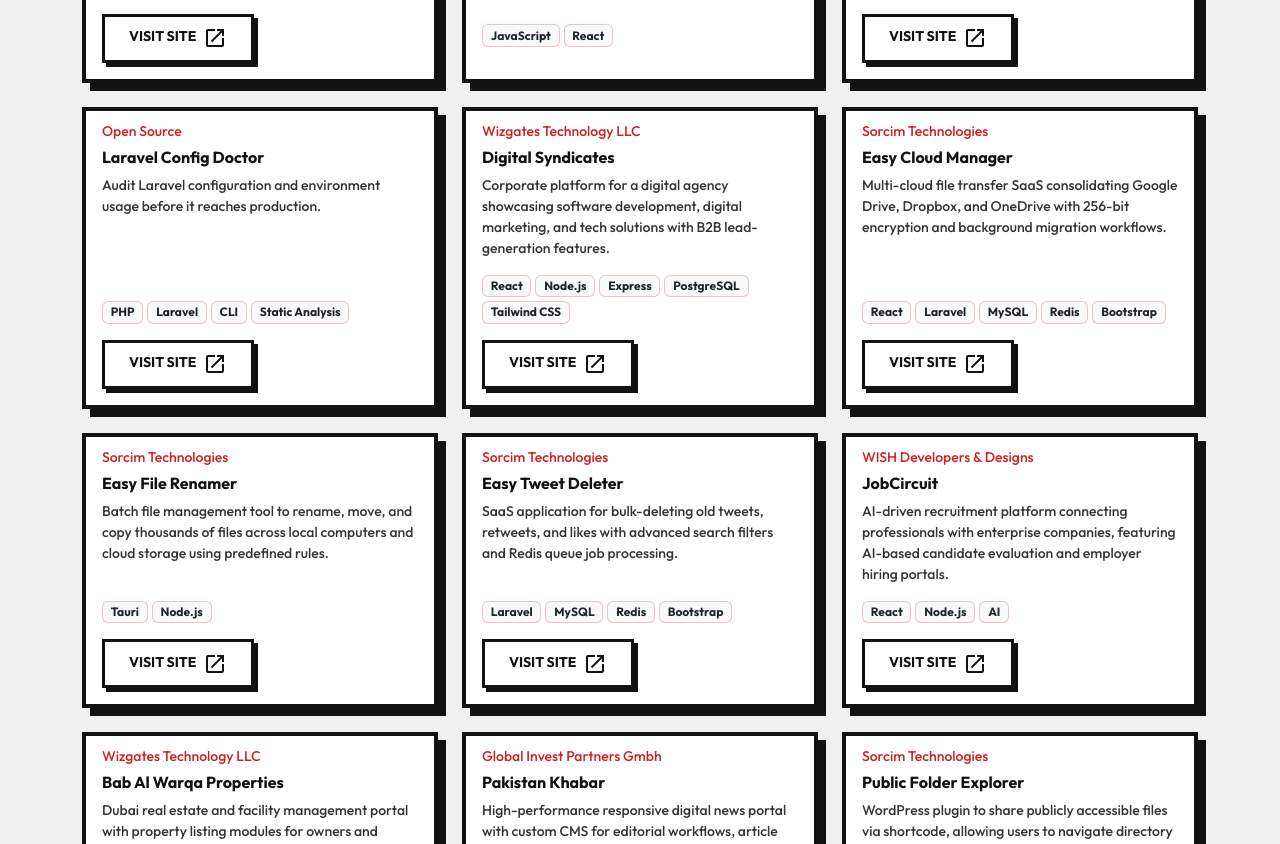
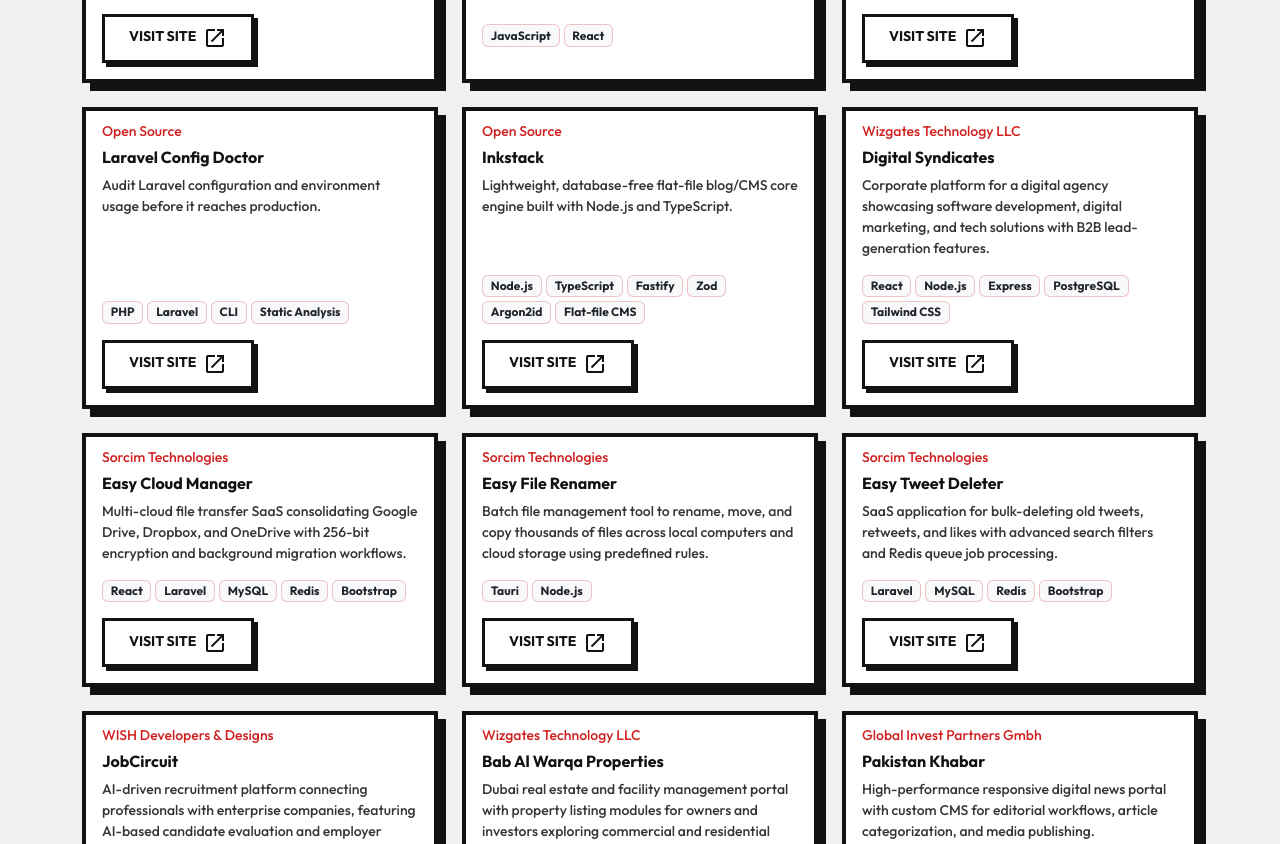
Before and after one commit to waqas-yousaf/waqas-yousaf.github.io, a React (Vite) app: page /portfolio in a window 1280 px wide. Shown: the part 913-1757 px from the top of the page. Built offline with nearby package versions, Linux system fonts and the light colour scheme.

Commit message:
Opensource

```diff
--- a/src/data/packages.js
+++ b/src/data/packages.js
@@ -25,4 +25,12 @@
     composerPackage: 'waqas-yousaf/laravel-config-doctor',
     techStack: ['PHP', 'Laravel', 'CLI', 'Static Analysis'],
   },
+  {
+    id: 'inkstack',
+    name: 'waqas-yousaf/Inkstack',
+    title: 'Inkstack',
+    githubUrl: 'https://github.com/waqas-yousaf/Inkstack',
+    npmPackage: 'inkstack',
+    techStack: ['Node.js', 'TypeScript', 'Fastify', 'Zod', 'Argon2id', 'Flat-file CMS'],
+  },
 ];
--- a/src/data/projects.js
+++ b/src/data/projects.js
@@ -59,6 +59,15 @@
       'Audit Laravel configuration and environment usage before it reaches production.',
     techStack: ['PHP', 'Laravel', 'CLI', 'Static Analysis'],
     url: 'https://github.com/waqas-yousaf/laravel-config-doctor',
+  },
+  {
+    id: 'inkstack',
+    title: 'Inkstack',
+    association: 'Open Source',
+    description:
+      'Lightweight, database-free flat-file blog/CMS core engine built with Node.js and TypeScript.',
+    techStack: ['Node.js', 'TypeScript', 'Fastify', 'Zod', 'Argon2id', 'Flat-file CMS'],
+    url: 'https://github.com/waqas-yousaf/Inkstack',
   },
   {
     id: 'digital-syndicates',
--- a/src/locales/de/index.js
+++ b/src/locales/de/index.js
@@ -1551,6 +1551,10 @@
           title: 'Laravel Config Doctor',
           description: 'Auditieren Sie die Laravel-Konfiguration und die Verwendung von Umgebungsvariablen, bevor sie in die Produktion gelangen.',
         },
+        inkstack: {
+          title: 'Inkstack',
+          description: 'Leichtgewichtige, datenbankfreie Flat-File-Blog- und CMS-Kernkomponente, die mit Node.js und TypeScript entwickelt wurde.',
+        },
         'digital-syndicates': {
           title: 'Digital Syndicates',
           description:
@@ -1802,7 +1806,7 @@
     packages: {
       seoTitle: 'Open-Source-Packages | {{name}}',
       seoDescription: 'Entdecken Sie Open-Source-Laravel-, PHP- und JavaScript-Pakete von {{name}}.',
-      seoKeywords: 'Open Source, Laravel Package, Headless CMS, Dullahan, PHP Paket, GitHub, Laravel-Config-Doctor, Config Doctor',
+      seoKeywords: 'Open Source, Laravel Package, Headless CMS, Dullahan, PHP Paket, GitHub, Laravel-Config-Doctor, Config Doctor, Inkstack, Flat-File, Node.js Paket',
       eyebrow: 'Open Source',
       heading: 'Open-Source-Pakete',
       headingHighlight: 'Pakete',
@@ -1835,6 +1839,19 @@
             'Config-Cache-Diffing zur Erkennung von Unterschieden zwischen geladenen und gecachten Konfigurationen',
             'CI-fähige Exit-Codes und JSON-Formatierungsoptionen für Pipeline-Integrationen'
           ]
+        },
+        inkstack: {
+          tagline: 'Moderne, datenbankfreie Flat-File-Blog- und CMS-Kernkomponente für Node.js 22+.',
+          description: 'Inkstack ist eine moderne, datenbankfreie Flat-File-Blog- und CMS-Kernkomponente für Node.js 22+. Built mit TypeScript bietet es hochperformante, atomare Dateisystem-Persistenz, Dateisperren pro Ressource, integrierte Argon2id/CSRF-Authentifizierung, SEO-Tools und einen vorkonfigurierten Fastify-API-Server.',
+          features: [
+            'Atomare Dateisystem-Persistenz, die temporäre Dateien schreibt, um Datenkorruption zu verhindern',
+            'Concurrency-Dateisperrung pro Ressource zur Konfliktvermeidung mit proper-lockfile',
+            'Zod-validierte Repositories für Beiträge, Kategorien, Autoren und Sitzungen',
+            'Automatisch neu aufbauende JSON-Indizes für schnelles Abfragen, Paginieren und Sortieren',
+            'Integrierte Sicherheit einschließlich CSRF-Validierung, signierten Cookies und Argon2id-Hashing',
+            'Automatische SEO-Generierung für Sitemaps, RSS/Atom-Feeds und JSON-LD-Schemas',
+            'Fastify-gestützte CMS-Kern-API mit vorkonfigurierten Cookie-, Multipart- und Fehler-Plugins'
+          ]
         }
       }
     },
--- a/src/locales/en/index.js
+++ b/src/locales/en/index.js
@@ -1516,6 +1516,10 @@
           title: 'Laravel Config Doctor',
           description: 'Audit Laravel configuration and environment usage before it reaches production.',
         },
+        inkstack: {
+          title: 'Inkstack',
+          description: 'Lightweight, database-free flat-file blog/CMS core engine built with Node.js and TypeScript.',
+        },
         'digital-syndicates': {
           title: 'Digital Syndicates',
           description: 'Corporate platform for a digital agency showcasing software development, digital marketing, and tech solutions with B2B lead-generation features.',
@@ -1729,7 +1733,7 @@
     packages: {
       seoTitle: 'Open Source Packages | {{name}}',
       seoDescription: 'Explore open-source Laravel, PHP, and JavaScript packages by {{name}}.',
-      seoKeywords: 'open source, laravel package, headless cms, dullahan, php package, github, laravel-config-doctor, config doctor',
+      seoKeywords: 'open source, laravel package, headless cms, dullahan, php package, github, laravel-config-doctor, config doctor, inkstack, flat-file cms, nodejs package',
       eyebrow: 'Open Source',
       heading: 'Open Source Packages',
       headingHighlight: 'Packages',
@@ -1762,6 +1766,19 @@
             'Config Cache Diffing to identify changes between loaded and cached configs',
             'CI-ready exit codes and JSON formatting options for pipeline integrations'
           ]
+        },
+        inkstack: {
+          tagline: 'Modern, database-free, flat-file blog and CMS core foundation for Node.js 22+.',
+          description: 'Inkstack is a modern, database-free, flat-file blog and CMS core foundation for Node.js 22+. Built with TypeScript, it provides high-performance, atomic file-system persistence, per-resource locking, built-in Argon2id/CSRF authentication, SEO tools, and a pre-configured Fastify API builder.',
+          features: [
+            'Atomic File-System Persistence writing temporary files first to prevent data corruption',
+            'Per-Resource Concurrency Locking preventing conflicts with proper-lockfile',
+            'Zod-Validated Repositories for Posts, Categories, Authors, and Sessions',
+            'Auto-Rebuilding JSON Indexes for blazing fast querying, pagination, and sorting',
+            'Built-in Security including CSRF validation, signed cookies, and Argon2id hashing',
+            'Automated SEO Generation for sitemaps, RSS/Atom feeds, and JSON-LD schemas',
+            'Fastify-powered CMS Core API with cookie, multipart, and error plugins pre-configured'
+          ]
         }
       }
     },
--- a/src/pages/OpensourcePage.jsx
+++ b/src/pages/OpensourcePage.jsx
@@ -118,11 +118,16 @@
                     <div className="mb-4">
                       <h3 className="h6 fw-bold text-dark mb-3">{t('packages.installCommand')}</h3>
                       <div className="package-installation-box">
-                        <pre className="package-installation-code">composer require {pkg.composerPackage}</pre>
+                        <pre className="package-installation-code">
+                          {pkg.npmPackage ? `npm install ${pkg.npmPackage}` : `composer require ${pkg.composerPackage}`}
+                        </pre>
                         <button
                           type="button"
                           className="package-copy-btn"
-                          onClick={() => handleCopy(pkg.id, `composer require ${pkg.composerPackage}`)}
+                          onClick={() => handleCopy(
+                            pkg.id,
+                            pkg.npmPackage ? `npm install ${pkg.npmPackage}` : `composer require ${pkg.composerPackage}`
+                          )}
                           aria-label="Copy installation command"
                         >
                           <MaterialIcon name={copiedId === pkg.id ? 'check' : 'content_copy'} />
```
